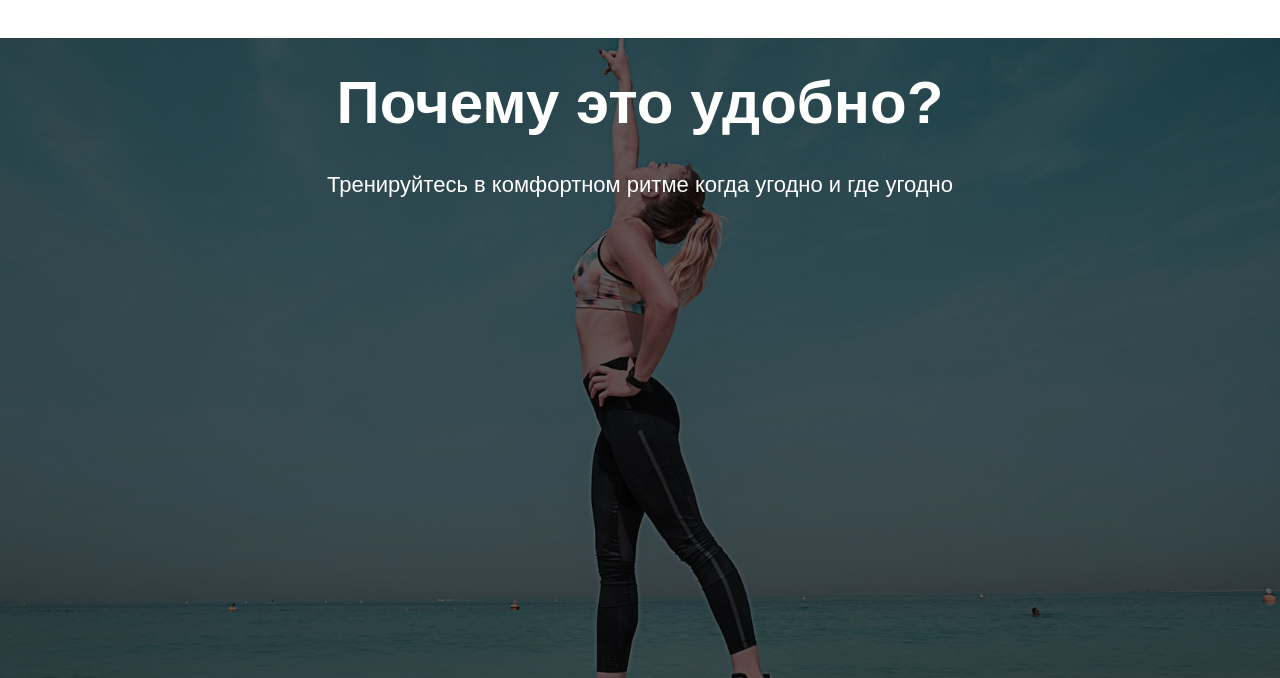
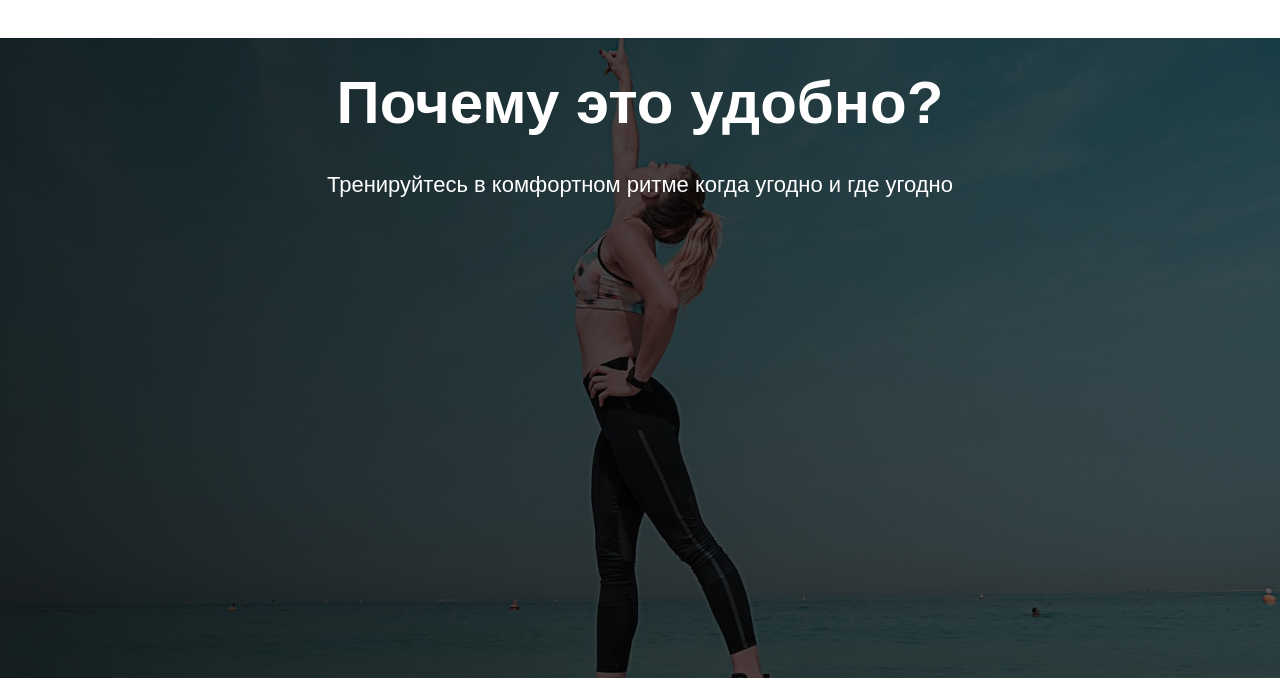
Before and after one commit to vmwhoami/ibworkout, a website built with webpack: page dist/index.html in a window 1280 px wide. Shown: the part 1562-2240 px from the top of the page. Built offline with Linux system fonts and the light colour scheme.

Commit message:
change why section opacity

```diff
--- a/src/style/_why.scss
+++ b/src/style/_why.scss
@@ -1,6 +1,6 @@
 .why{
   height: 80vh;
-  background-image: linear-gradient(to right, rgba(0,0,0,0.60), rgba(0,0,0,0.60)),url('../assets/images/pointsky.jpeg');
+  background-image: linear-gradient(to right, rgba(0, 0, 0, 0.8), rgba(0,0,0,0.60)),url('../assets/images/pointsky.jpeg');
   background-position: center;
   background-size: cover;
   background-repeat: no-repeat;
```
Also changed, not shown: dist/index.html, dist/main.js.
